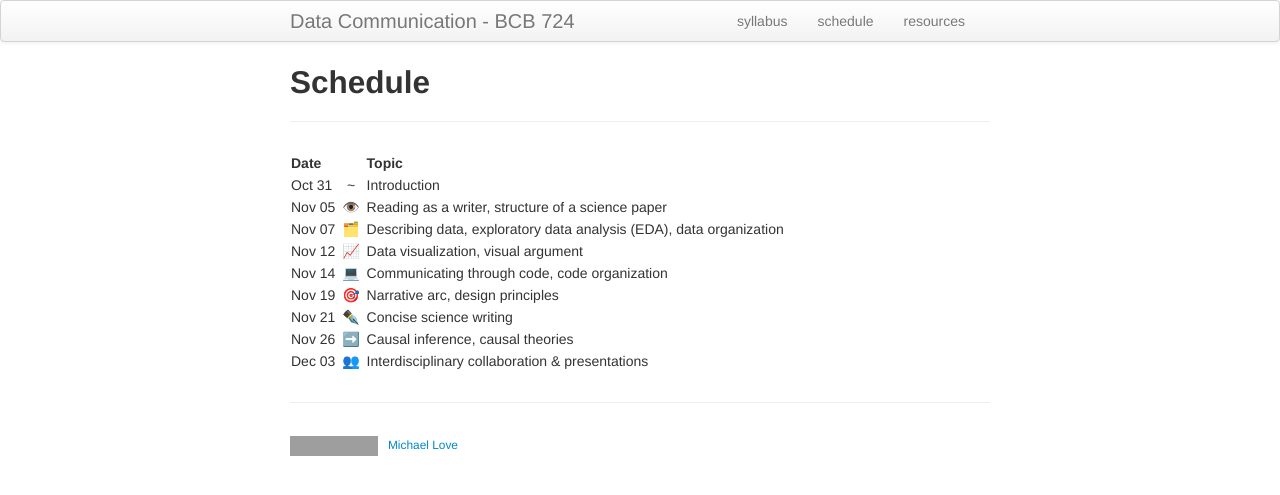
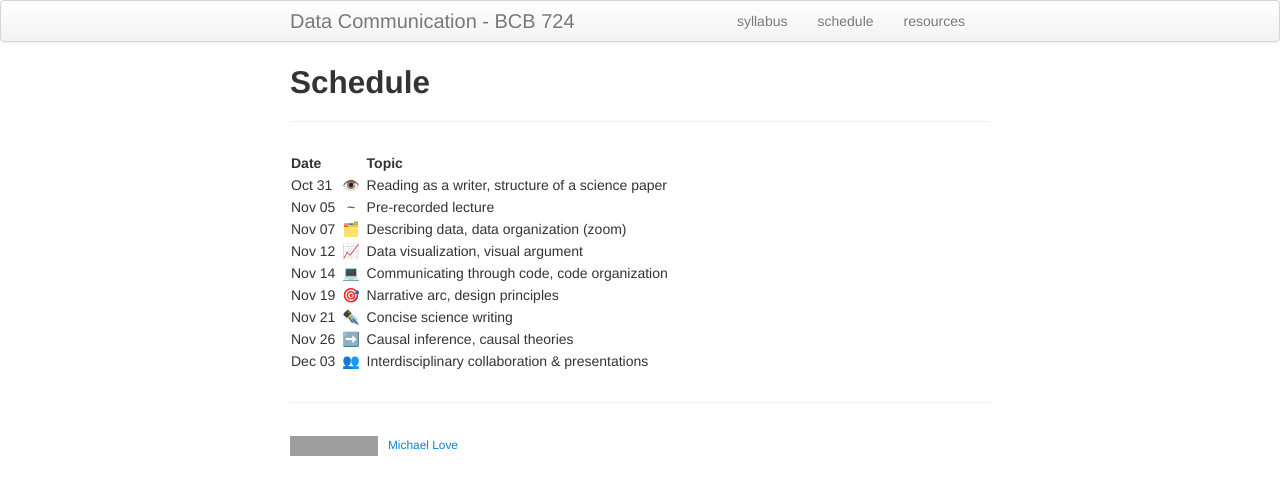
Before and after one commit to biodatascience/datacomm, a Jekyll site: the page built from schedule.md, in a window 1280 px wide. Shown: the top 495 px of the page. Built offline with Jekyll 4.4.1, drawn with Linux system fonts in a browser that asks for light colours; grey boxes are pictures that could not be loaded.

Commit message:
update schedule

```diff
--- a/schedule.md
+++ b/schedule.md
@@ -5,9 +5,9 @@ title: Schedule
 
 | Date   | &nbsp;&nbsp;&nbsp;&nbsp;&nbsp;&nbsp;&nbsp; | Topic |
 | :----- | :--: | :---- |
-| Oct 31 | ~ | Introduction |
-| Nov 05 | 👁️  | Reading as a writer, structure of a science paper |
-| Nov 07 | 🗂️  | Describing data, exploratory data analysis (EDA), data organization |
+| Oct 31 | 👁️  | Reading as a writer, structure of a science paper |
+| Nov 05 | ~  | Pre-recorded lecture |
+| Nov 07 | 🗂️  | Describing data, data organization (zoom) |
 | Nov 12 | 📈 | Data visualization, visual argument |
 | Nov 14 | 💻 | Communicating through code, code organization |
 | Nov 19 | 🎯 | Narrative arc, design principles |
```
